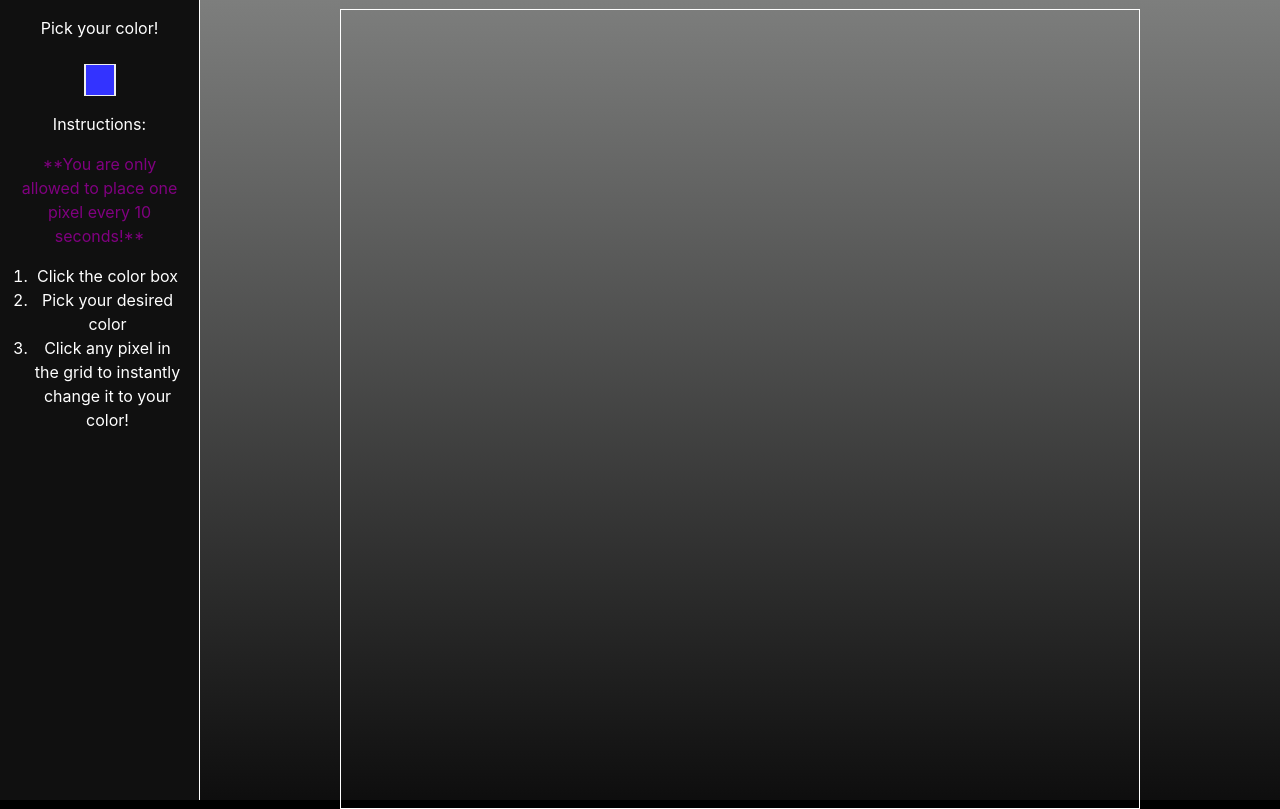
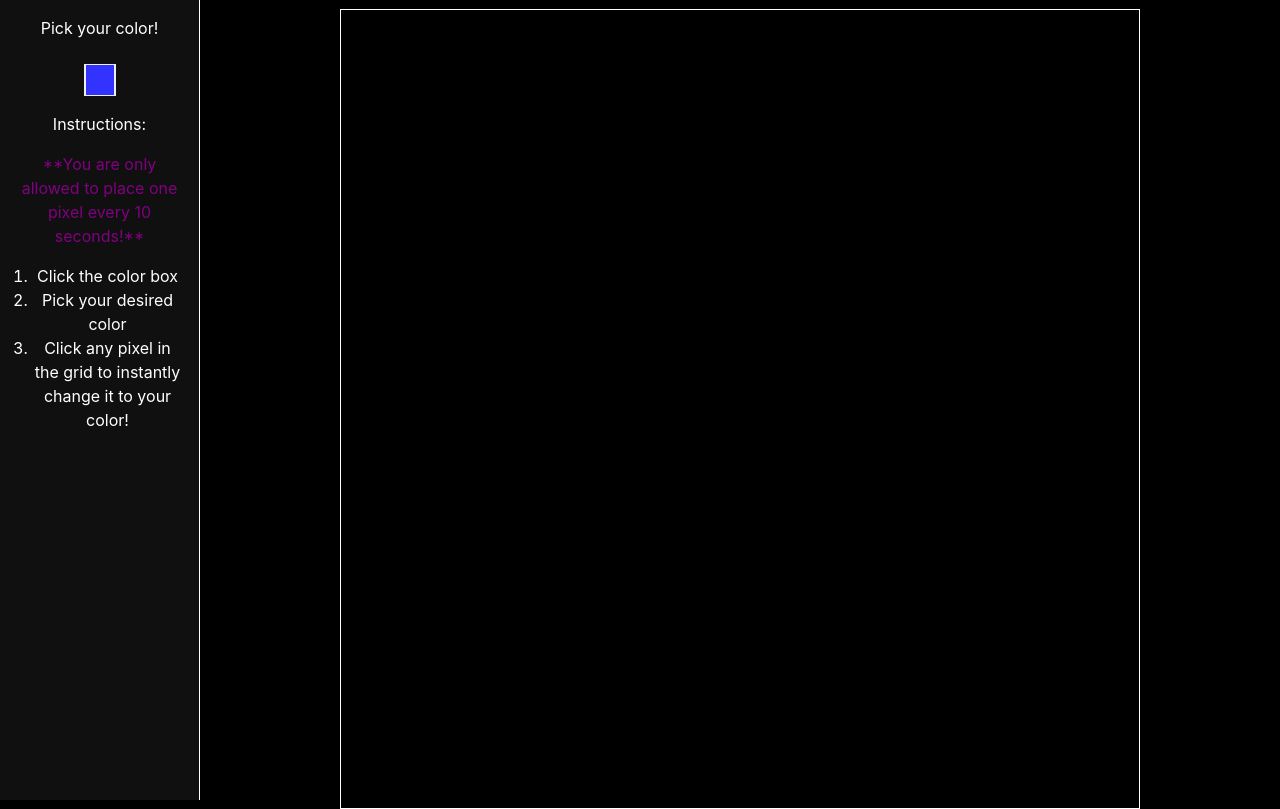
Before and after one commit to AlexRueb/PlaceFrontEnd, a PHP site: page / in a window 1280 px wide. Shown: the part 69-878 px from the top of the page. Run offline with PHP 8.4, Linux system fonts and the light colour scheme; data that the repository does not hold is empty; some libraries are stand-ins or nearby versions.

Commit message:
still cant decide background

```diff
--- a/style.css
+++ b/style.css
@@ -46,13 +46,14 @@
 
 #container{
     display: flex;
-    /** background-color: black; **/
-    /** Fancy Gradient **/
-    background: #7d7e7d; /* Old browsers */
-    background: -moz-linear-gradient(top, #7d7e7d 0%, #0e0e0e 100%); /* FF3.6-15 */
-    background: -webkit-linear-gradient(top, #7d7e7d 0%,#0e0e0e 100%); /* Chrome10-25,Safari5.1-6 */
-    background: linear-gradient(to bottom, #7d7e7d 0%,#0e0e0e 100%); /* W3C, IE10+, FF16+, Chrome26+, Opera12+, Safari7+ */
-    filter: progid:DXImageTransform.Microsoft.gradient( startColorstr='#7d7e7d', endColorstr='#0e0e0e',GradientType=0 ); /* IE6-9 */
+    background-color: black;
+    /* Fancy Gradient
+     * background: #7d7e7d;
+     * background: -moz-linear-gradient(top, #7d7e7d 0%, #0e0e0e 100%);
+     * background: -webkit-linear-gradient(top, #7d7e7d 0%,#0e0e0e 100%);
+     * background: linear-gradient(to bottom, #7d7e7d 0%,#0e0e0e 100%);
+     * filter: progid:DXImageTransform.Microsoft.gradient( startColorstr='#7d7e7d', endColorstr='#0e0e0e',GradientType=0 );
+     */
     justify-content: center;
     flex-direction: row;
     width:auto;
```
